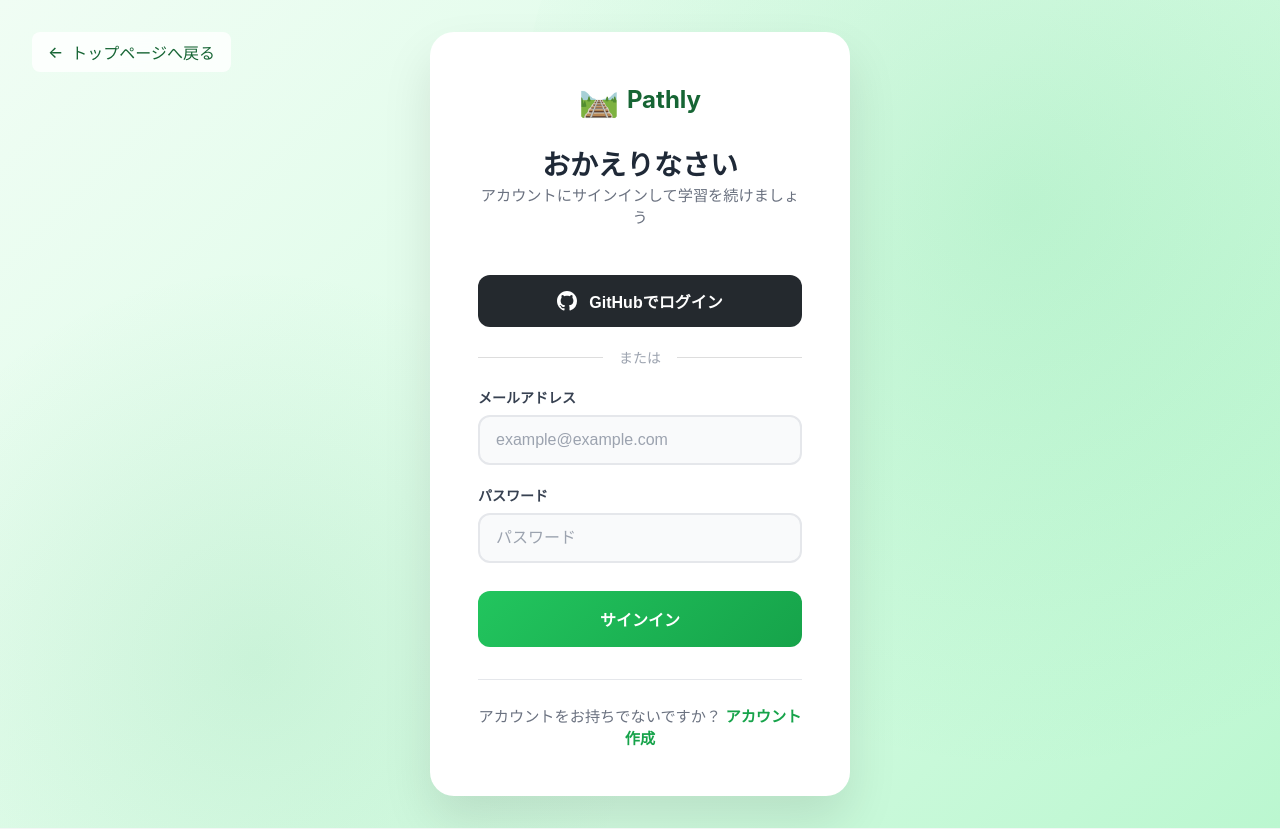
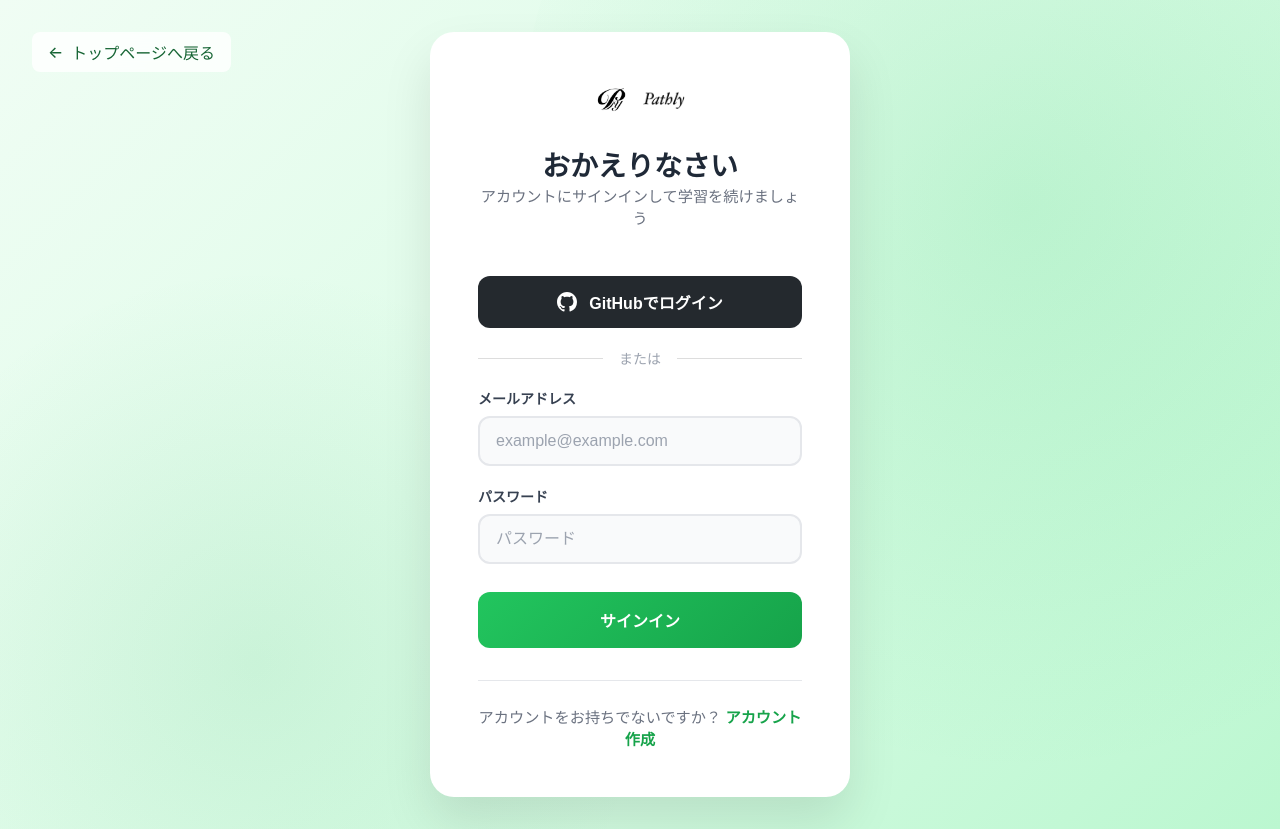
Before and after one commit to J15team/Frontend-prod, a React (Vite) app: page /auth/signin in a window 1280 px wide. Built offline with nearby package versions, Linux system fonts and the light colour scheme; no server answers.

Commit message:
feat: Pathlyテキストをtitle_black.PNG/title_white.PNG画像に置き換え

```diff
--- a/src/styles/auth/auth.css
+++ b/src/styles/auth/auth.css
@@ -20,24 +20,32 @@
 }
 
 .auth-page-bg::before {
-  content: '';
+  content: "";
   position: absolute;
   top: -50%;
   right: -20%;
   width: 80%;
   height: 150%;
-  background: radial-gradient(circle, rgba(34, 197, 94, 0.15) 0%, transparent 70%);
+  background: radial-gradient(
+    circle,
+    rgba(34, 197, 94, 0.15) 0%,
+    transparent 70%
+  );
   border-radius: 50%;
 }
 
 .auth-page-bg::after {
-  content: '';
+  content: "";
   position: absolute;
   bottom: -30%;
   left: -10%;
   width: 60%;
   height: 100%;
-  background: radial-gradient(circle, rgba(22, 163, 74, 0.1) 0%, transparent 70%);
+  background: radial-gradient(
+    circle,
+    rgba(22, 163, 74, 0.1) 0%,
+    transparent 70%
+  );
   border-radius: 50%;
 }
 
@@ -47,11 +55,19 @@
 }
 
 .admin-auth-page .auth-page-bg.admin-bg::before {
-  background: radial-gradient(circle, rgba(99, 102, 241, 0.2) 0%, transparent 70%);
+  background: radial-gradient(
+    circle,
+    rgba(99, 102, 241, 0.2) 0%,
+    transparent 70%
+  );
 }
 
 .admin-auth-page .auth-page-bg.admin-bg::after {
-  background: radial-gradient(circle, rgba(139, 92, 246, 0.15) 0%, transparent 70%);
+  background: radial-gradient(
+    circle,
+    rgba(139, 92, 246, 0.15) 0%,
+    transparent 70%
+  );
 }
 
 /* Back Link */
@@ -125,7 +141,16 @@
 }
 
 .auth-logo-icon {
-  font-size: 2rem;
+  width: 40px;
+  height: 40px;
+  border-radius: 10px;
+  object-fit: cover;
+}
+
+.auth-logo-title {
+  height: 28px;
+  width: auto;
+  object-fit: contain;
 }
 
 .auth-logo-text {
@@ -175,7 +200,7 @@
 
 .auth-divider::before,
 .auth-divider::after {
-  content: '';
+  content: "";
   flex: 1;
   height: 1px;
   background: #e5e7eb;
--- a/src/styles/landing/footer.css
+++ b/src/styles/landing/footer.css
@@ -33,6 +33,12 @@
   height: 32px;
   border-radius: 8px;
   object-fit: cover;
+}
+
+.footer-brand .logo-title {
+  height: 22px;
+  width: auto;
+  object-fit: contain;
 }
 
 .footer-brand p {
--- a/src/styles/landing/header.css
+++ b/src/styles/landing/header.css
@@ -52,6 +52,17 @@
   object-fit: cover;
   transition: all 0.3s ease;
   box-shadow: 0 2px 8px rgba(0, 0, 0, 0.15);
+}
+
+.landing-header-v2 .logo-title {
+  height: 24px;
+  width: auto;
+  object-fit: contain;
+  transition: all 0.3s ease;
+}
+
+.landing-header-v2.scrolled .logo-title {
+  filter: brightness(0);
 }
 
 .landing-header-v2 .logo:hover .logo-icon {
--- a/src/styles/subjects/layout.css
+++ b/src/styles/subjects/layout.css
@@ -150,7 +150,24 @@
   gap: 8px;
 }
 
-.footer-logo { font-size: 1.5rem; font-weight: 700; }
+.footer-logo {
+  display: flex;
+  align-items: center;
+  gap: 0.5rem;
+}
+
+.footer-logo-icon {
+  width: 28px;
+  height: 28px;
+  border-radius: 6px;
+  object-fit: cover;
+}
+
+.footer-logo-title {
+  height: 20px;
+  width: auto;
+  object-fit: contain;
+}
 .footer-tagline { color: #9ca3af; font-size: 0.9rem; margin: 0; }
 
 .footer-links {
--- a/src/views/auth/AdminSigninView.tsx
+++ b/src/views/auth/AdminSigninView.tsx
@@ -35,8 +35,8 @@ export const AdminSigninView: React.FC = () => {
 
       <div className="auth-card-modern admin-card">
         <div className="auth-logo">
-          <span className="auth-logo-icon">🔐</span>
-          <span className="auth-logo-text">Pathly Admin</span>
+          <img src="/icon.PNG" alt="Pathly" className="auth-logo-icon" />
+          <img src="/title_black.PNG" alt="Pathly Admin" className="auth-logo-title" />
         </div>
 
         <div className="admin-badge-auth">管理者専用</div>
--- a/src/views/auth/GitHubCallbackView.tsx
+++ b/src/views/auth/GitHubCallbackView.tsx
@@ -62,8 +62,8 @@ export const GitHubCallbackView: React.FC = () => {
         <div className="auth-page-bg" />
         <div className="auth-card-modern">
           <div className="auth-logo">
-            <span className="auth-logo-icon">🛤️</span>
-            <span className="auth-logo-text">Pathly</span>
+            <img src="/icon.PNG" alt="Pathly" className="auth-logo-icon" />
+            <img src="/title_black.PNG" alt="Pathly" className="auth-logo-title" />
           </div>
           <h1>認証エラー</h1>
           <div className="auth-error">{error}</div>
--- a/src/views/auth/GitHubConnectCallbackView.tsx
+++ b/src/views/auth/GitHubConnectCallbackView.tsx
@@ -60,8 +60,8 @@ export const GitHubConnectCallbackView: React.FC = () => {
         <div className="auth-page-bg" />
         <div className="auth-card-modern">
           <div className="auth-logo">
-            <span className="auth-logo-icon">🛤️</span>
-            <span className="auth-logo-text">Pathly</span>
+            <img src="/icon.PNG" alt="Pathly" className="auth-logo-icon" />
+            <img src="/title_black.PNG" alt="Pathly" className="auth-logo-title" />
           </div>
           <h1>連携エラー</h1>
           <div className="auth-error">{error}</div>
--- a/src/views/auth/SigninView.tsx
+++ b/src/views/auth/SigninView.tsx
@@ -42,8 +42,8 @@ export const SigninView: React.FC = () => {
 
       <div className="auth-card-modern">
         <div className="auth-logo">
-          <span className="auth-logo-icon">🛤️</span>
-          <span className="auth-logo-text">Pathly</span>
+          <img src="/icon.PNG" alt="Pathly" className="auth-logo-icon" />
+          <img src="/title_black.PNG" alt="Pathly" className="auth-logo-title" />
         </div>
 
         <h1>おかえりなさい</h1>
--- a/src/views/auth/SignupView.tsx
+++ b/src/views/auth/SignupView.tsx
@@ -43,8 +43,8 @@ export const SignupView: React.FC = () => {
 
       <div className="auth-card-modern">
         <div className="auth-logo">
-          <span className="auth-logo-icon">🛤️</span>
-          <span className="auth-logo-text">Pathly</span>
+          <img src="/icon.PNG" alt="Pathly" className="auth-logo-icon" />
+          <img src="/title_black.PNG" alt="Pathly" className="auth-logo-title" />
         </div>
 
         <h1>はじめまして</h1>
--- a/src/views/landing/LandingView.tsx
+++ b/src/views/landing/LandingView.tsx
@@ -62,7 +62,7 @@ export const LandingView: React.FC = () => {
         <div className="header-inner">
           <div className="logo">
             <img src="/icon.PNG" alt="Pathly" className="logo-icon" />
-            <span className="logo-text">Pathly</span>
+            <img src="/title_white.PNG" alt="Pathly" className="logo-title" />
           </div>
           <nav className="header-nav">
             <button onClick={() => scrollToSection(1)}>特徴</button>
@@ -347,7 +347,7 @@ export const LandingView: React.FC = () => {
             <div className="footer-brand">
               <div className="logo">
                 <img src="/icon.PNG" alt="Pathly" className="logo-icon" />
-                <span className="logo-text">Pathly</span>
+                <img src="/title_white.PNG" alt="Pathly" className="logo-title" />
               </div>
               <p>Path + -ly: 学習の道筋</p>
             </div>
--- a/src/views/subjects/SubjectsView.tsx
+++ b/src/views/subjects/SubjectsView.tsx
@@ -729,7 +729,7 @@ export const SubjectsView: React.FC = () => {
       <footer className="subjects-footer">
         <div className="footer-content">
           <div className="footer-brand">
-            <span className="footer-logo">🌿 Pathly</span>
+            <span className="footer-logo"><img src="/icon.PNG" alt="Pathly" className="footer-logo-icon" /><img src="/title_white.PNG" alt="Pathly" className="footer-logo-title" /></span>
             <p className="footer-tagline">学習の道筋を、あなたと共に</p>
           </div>
           <div className="footer-links">
```
Also changed, not shown: public/title_black.PNG (added), public/title_white.PNG (added).
